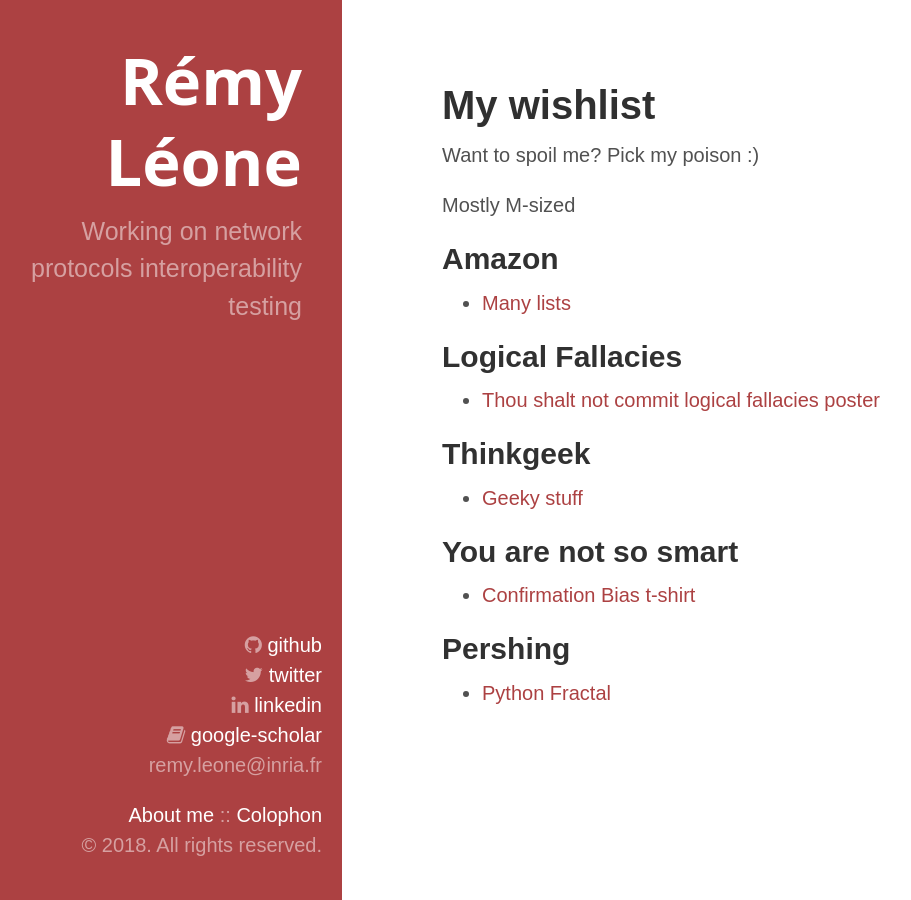
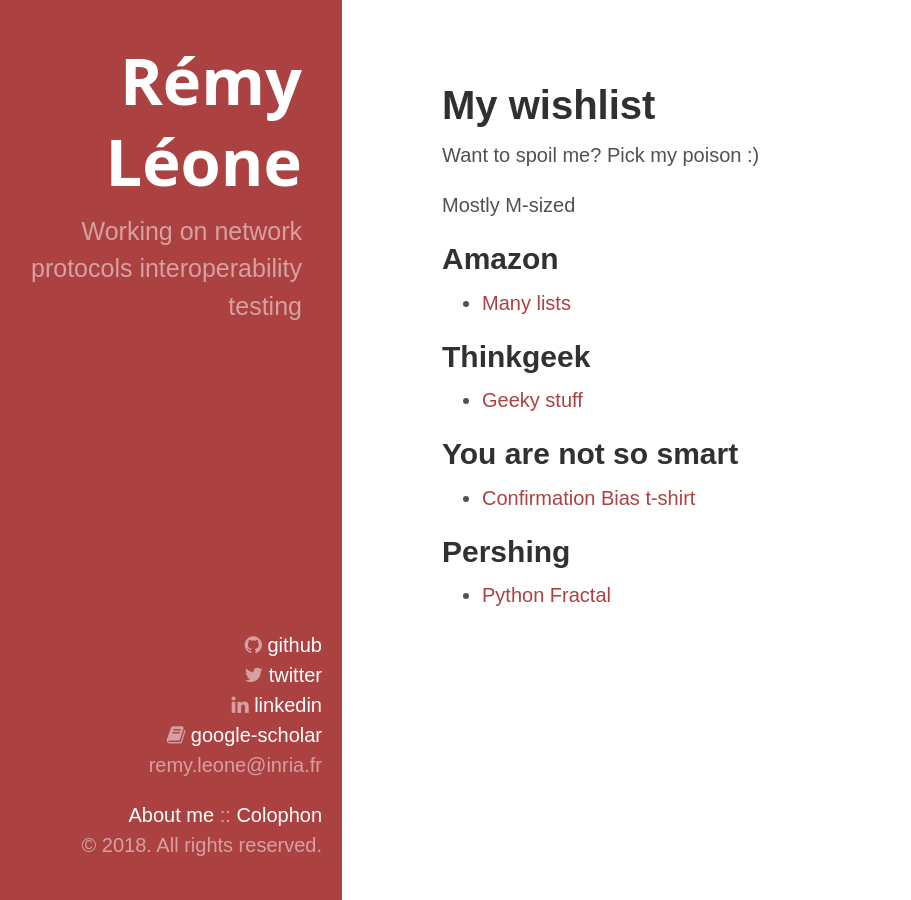
Before and after one commit to remyleone/remyleone.github.io, a Jekyll site: the page built from wishlist.md, in a window 1280 px wide. Shown: the whole page, without its empty margins (18-929 px from the left). Built offline with Jekyll 4.4.1, drawn with Linux system fonts in a browser that asks for light colours; nearby versions of some CDN libraries.

Commit message:
Update wishlist.md

```diff
--- a/wishlist.md
+++ b/wishlist.md
@@ -12,11 +12,6 @@
 ------
 
 - [Many lists](//www.amazon.fr/gp/registry/wishlist/1BPP3L9BTYAPB)
-
-Logical Fallacies
------------------
-
-- [Thou shalt not commit logical fallacies poster](//yourlogicalfallacyis.com/poster)
 
 Thinkgeek
 ---------
```
